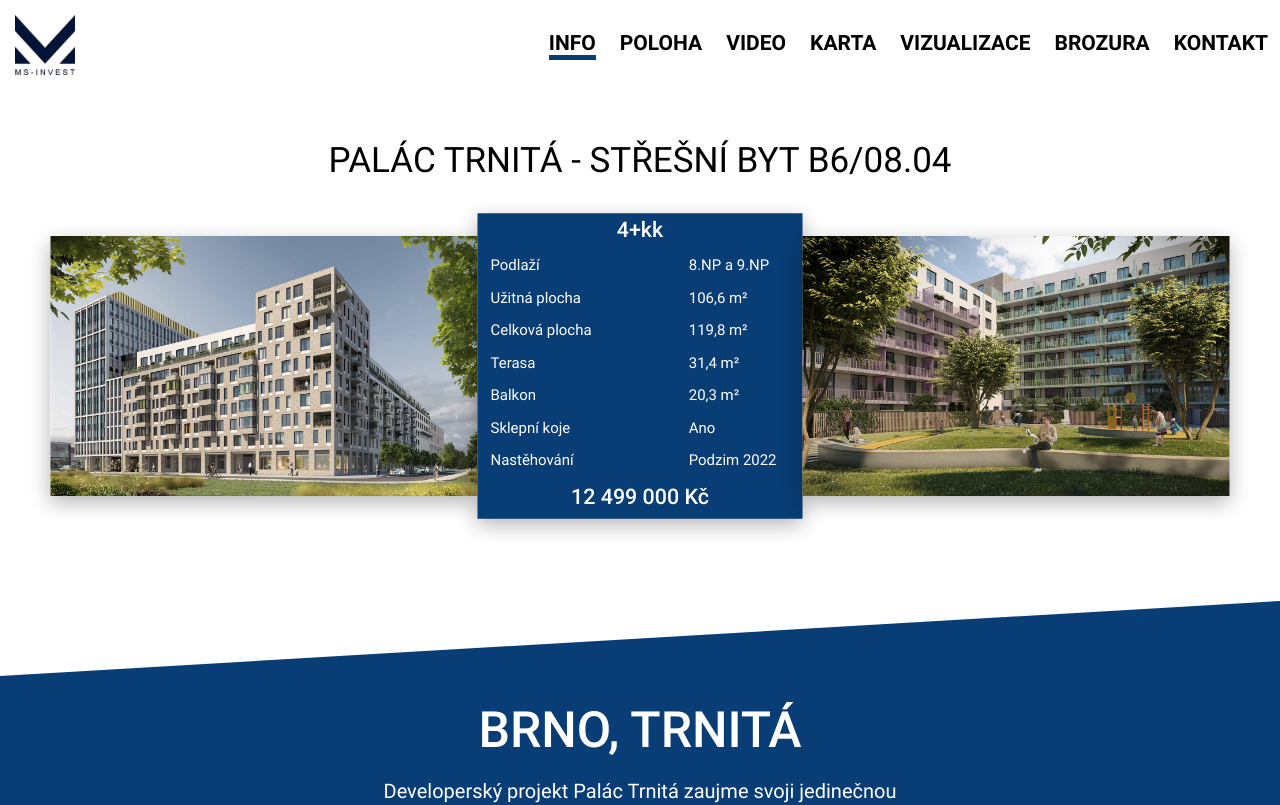
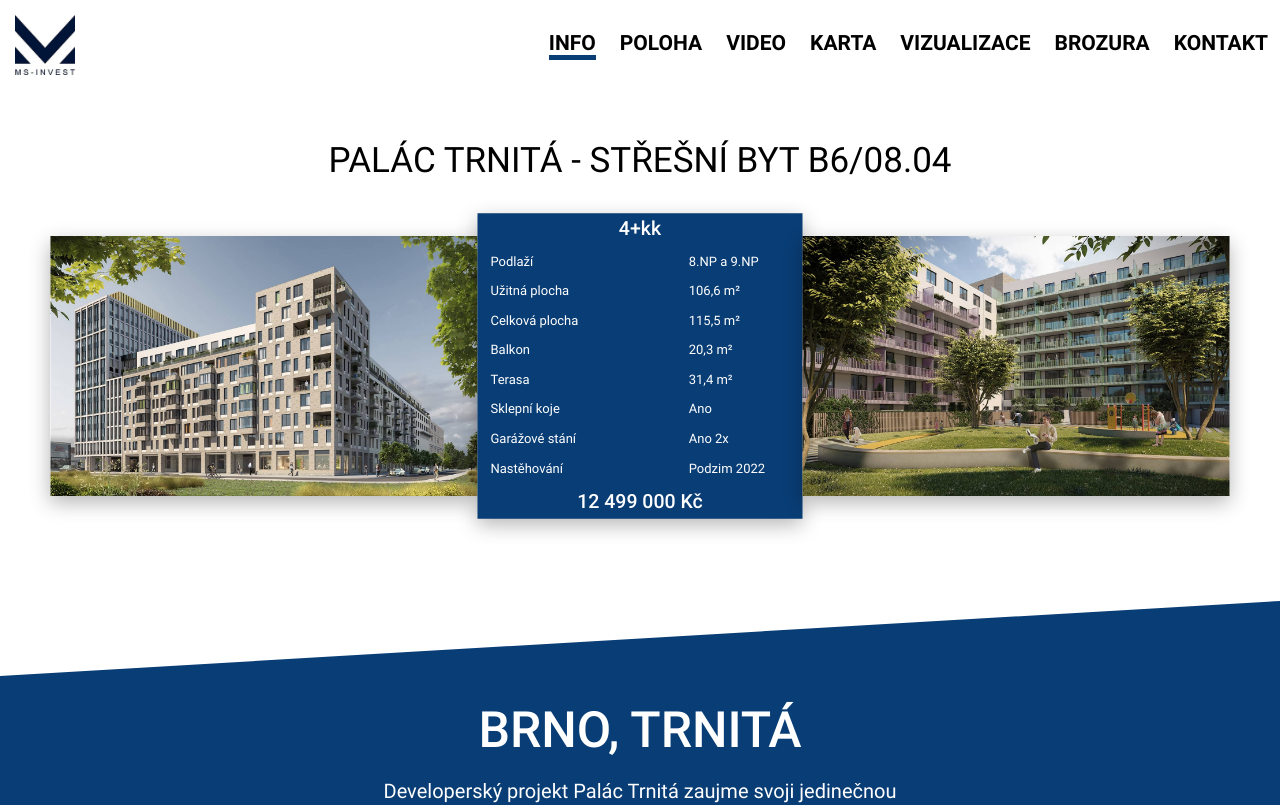
Before and after one commit to LukasCelnar/ApartmentPresentationV2, a React (Create React App) app: page / in a window 1280 px wide. Shown: the top 805 px of the page. Built offline with nearby package versions, Linux system fonts and the light colour scheme.

Commit message:
Adding item in Info specs and fixing typo

```diff
--- a/src/components/Info/Info.js
+++ b/src/components/Info/Info.js
@@ -14,18 +14,20 @@ const Info = () => {
                             <div>Podlaží</div>
                             <div>Užitná plocha</div>
                             <div>Celková plocha</div>
+                            <div>Balkon</div>
                             <div>Terasa</div>
-                            <div>Balkon</div>
                             <div>Sklepní koje</div>
+                            <div>Garážové stání</div>
                             <div>Nastěhování</div>
                         </div>
                         <div className='info__specs-content-right-column' style={{width: '35%'}}>
                             <div>8.NP a 9.NP</div>
                             <div>106,6 m²</div>
-                            <div>119,8 m²</div>
+                            <div>115,5 m²</div>
+                            <div>20,3 m²</div>
                             <div>31,4 m²</div>
-                            <div>20,3 m²</div>
                             <div>Ano</div>
+                            <div>Ano 2x</div>
                             <div>Podzim 2022</div>
                         </div>
                     </div>
--- a/src/components/Info/Info.scss
+++ b/src/components/Info/Info.scss
@@ -4,7 +4,7 @@
     //overflow-x: hidden;
 
     &__header {
-        font-size: 4.5rem;
+        font-size: 4rem;
         text-align: center;
         font-family: $font-regular;
         padding: 2rem 0 2rem 0;
@@ -33,7 +33,7 @@
 
         &-header, &-footer {
             text-align: center;
-            font-size: 3.3rem;
+            font-size: 3rem;
         }
 
         &-content {
@@ -45,8 +45,8 @@
             }
 
             &-left-column > div, &-right-column > div{
-                margin: 2.3rem 0;
-                font-size: 2.3rem;
+                margin: 2.15rem 0;
+                font-size: 2rem;
                 font-family: $font-regular;
             }
 
```
